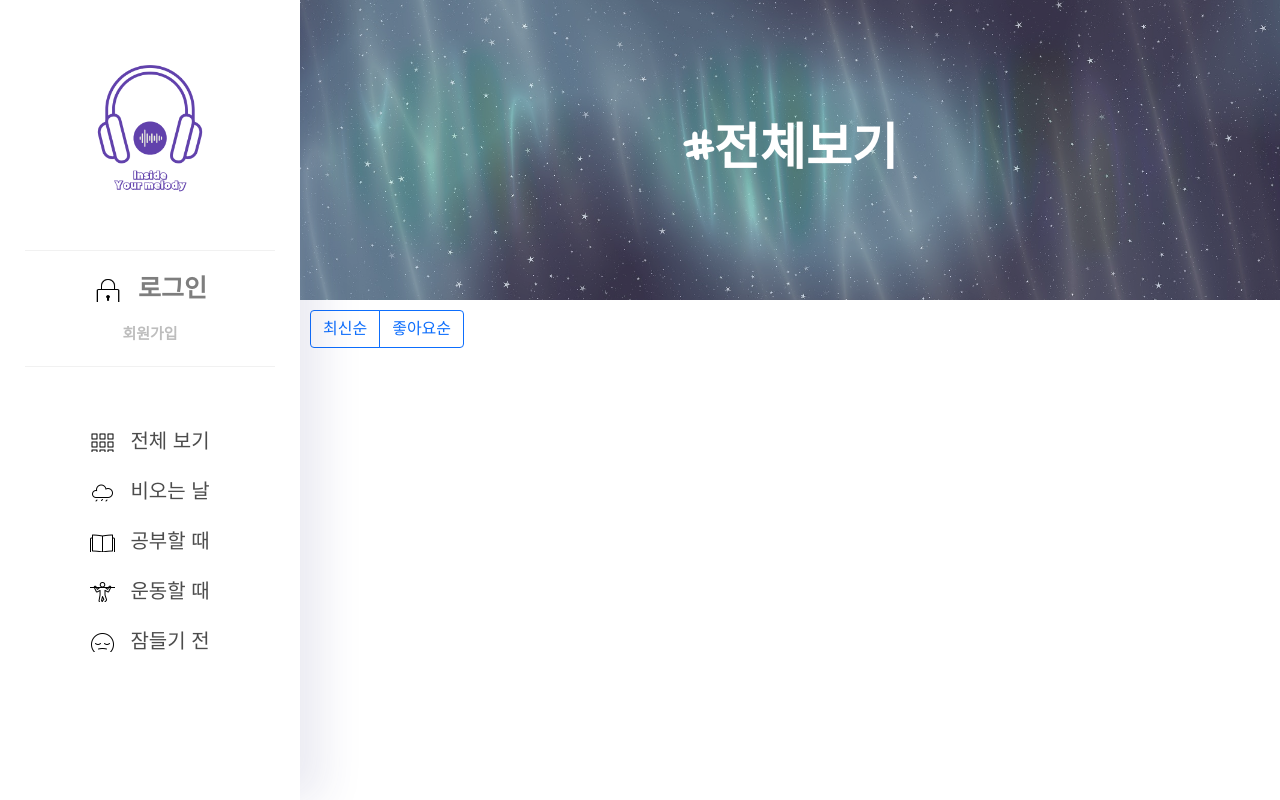
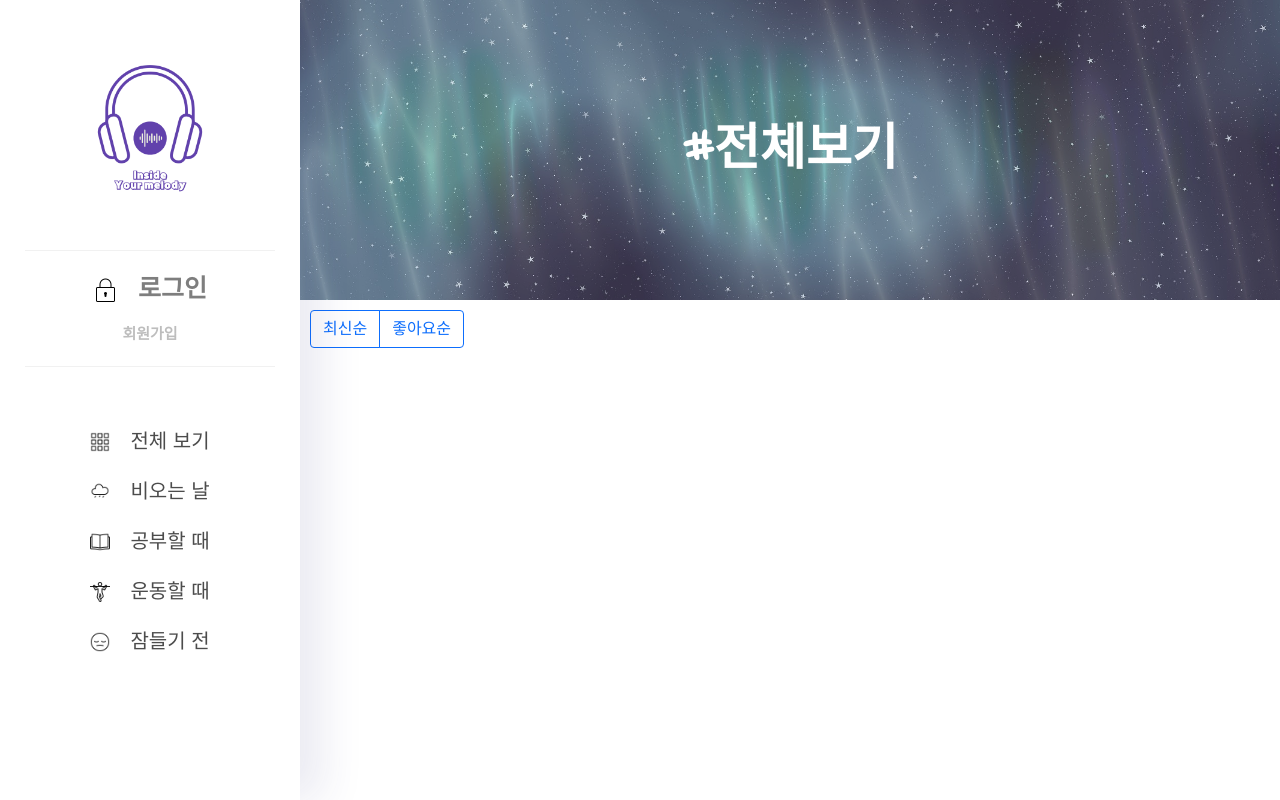
Before and after one commit to yeun38/Inside-Your-Melody, a Flask app: page / in a window 1280 px wide. Run offline with Flask 2, Linux system fonts and the light colour scheme; data that the repository does not hold is empty; some libraries are stand-ins or nearby versions.

Commit message:
폰트관련 icon 크기조정

```diff
--- a/static/header.css
+++ b/static/header.css
@@ -40,13 +40,13 @@ header {
 }
 .ico {
     padding-left: 40px;
-    background-size: 25px;
+    background-size: 20px;
     background-repeat: no-repeat;
 }
 .loginIco {
     padding-left: 45px;
     background-image: url("./img/loginImg.png");
-    background-size: 30px;
+    background-size: 25px;
 }
 .viewAllIco {background-image: url("./img/viewAll.png");}
 .rainIco {background-image: url("./img/rain.png");}
```
